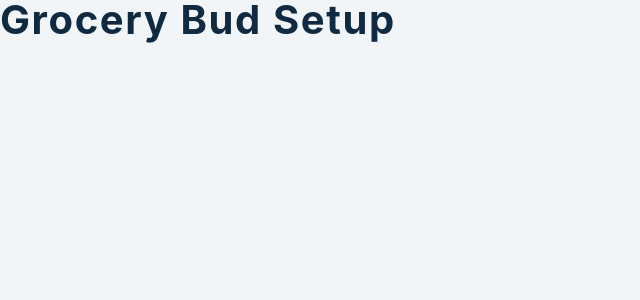
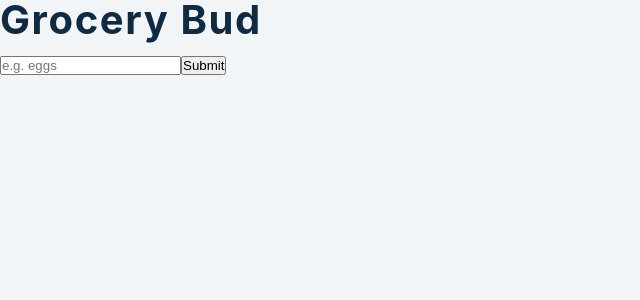
Before and after one commit to NoahThomlison/react-mini-project, a React (Create React App) app in the folder 10-grocery-bud/setup/: page / in a window 1280 px wide. Shown: the top 300 px of the page, without its empty margins (0-640 px from the left). Built offline with nearby package versions, Linux system fonts and the light colour scheme.

Commit message:
sets up basic component with state varialbe and change and submit handlers

```diff
--- a/10-grocery-bud/setup/src/App.js
+++ b/10-grocery-bud/setup/src/App.js
@@ -3,7 +3,21 @@ import List from './List'
 import Alert from './Alert'
 
 function App() {
-  return <h2>grocery bud setup</h2>
+  const [groceryList, setGroceryList] = useState([])
+  const [groceryItem, setGroceryItem] = useState("")
+
+  const onSubmit = (e) => {
+    e.preventDefault()
+    setGroceryList([...groceryList, groceryItem])
+  }
+
+  return (
+    <article>
+      <h2>Grocery Bud</h2>
+      <input value={groceryItem} onChange={(e) => setGroceryItem(e.target.value)} type="text" placeholder='e.g. eggs' />
+      <button onClick={(e) => onSubmit(e)}>Submit</button>
+    </article>
+  )
 }
 
 export default App
```
